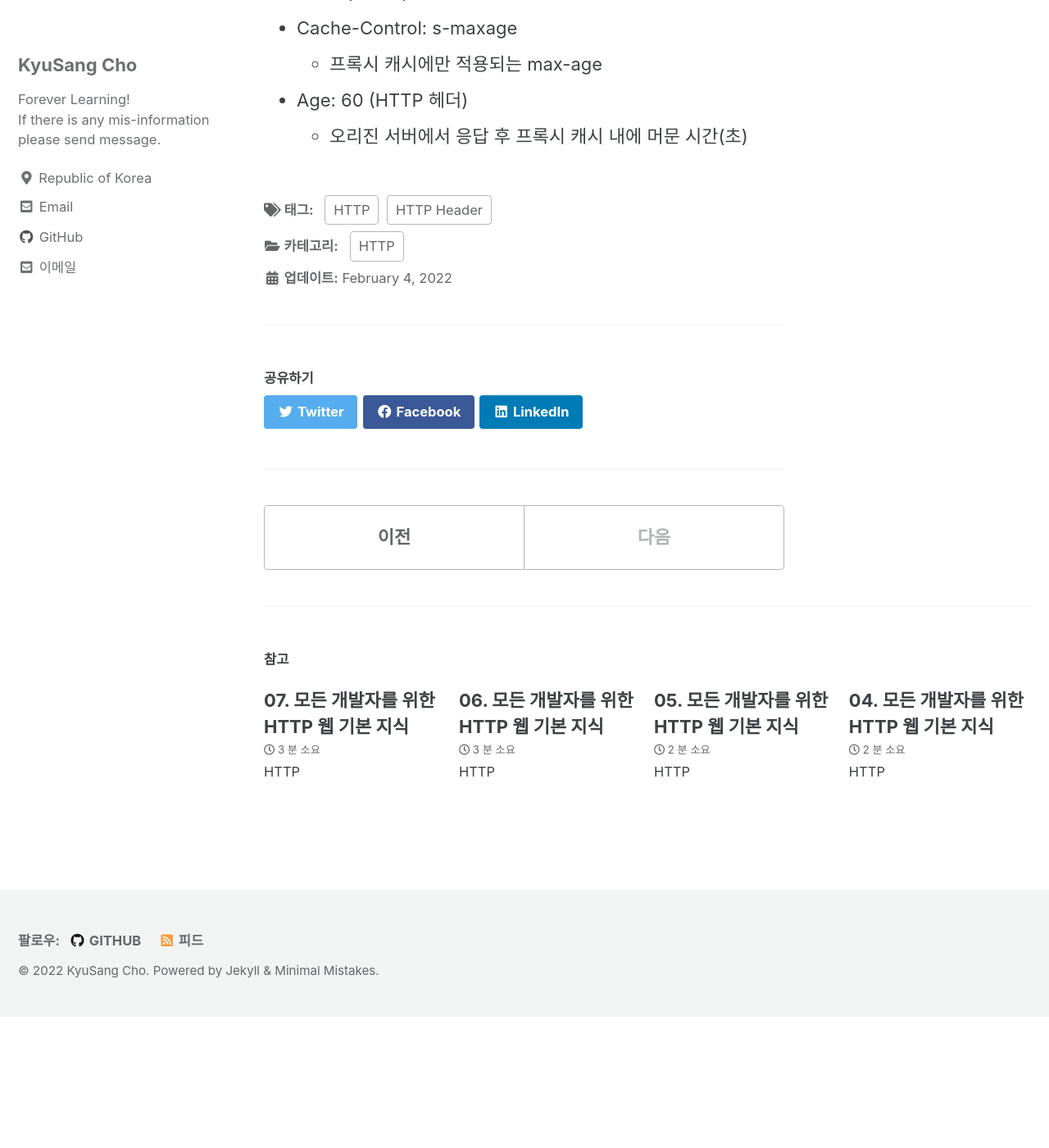
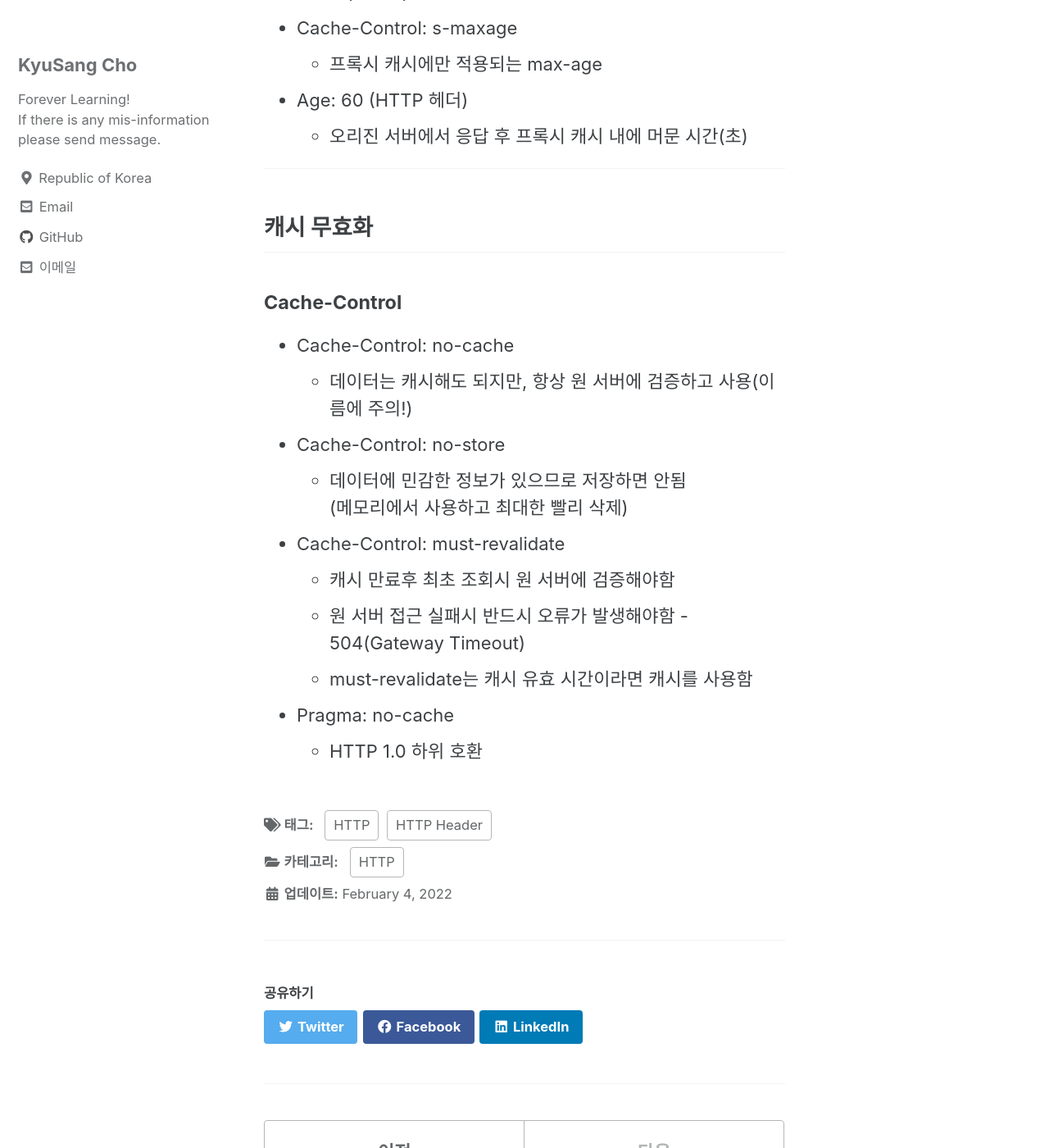
Before and after one commit to DevKS-Yet/DevKs-Yet.github.io, a Jekyll site: the page built from _posts/2022-02-04-51(http08).md, in a window 1280 px wide and 1400 px high, scrolled down 6397 px. Shown: the whole window at 82% size. Built offline with Jekyll 4.4.1, drawn with Linux system fonts in a browser that asks for light colours; cached includes are drawn as plain includes; before the commit the page ends 7637 px from its top, so only the background shows below that.

Commit message:
20220204

```diff
--- a/_posts/2022-02-04-51(http08).md
+++ b/_posts/2022-02-04-51(http08).md
@@ -143,3 +143,20 @@ tags:
   - 프록시 캐시에만 적용되는 max-age
 - Age: 60 (HTTP 헤더)
   - 오리진 서버에서 응답 후 프록시 캐시 내에 머문 시간(초)
+
+---
+
+## 캐시 무효화
+
+#### Cache-Control
+- Cache-Control: no-cache
+  - 데이터는 캐시해도 되지만, 항상 원 서버에 검증하고 사용(이름에 주의!)
+- Cache-Control: no-store
+  - 데이터에 민감한 정보가 있으므로 저장하면 안됨
+    (메모리에서 사용하고 최대한 빨리 삭제)
+- Cache-Control: must-revalidate
+  - 캐시 만료후 최초 조회시 원 서버에 검증해야함
+  - 원 서버 접근 실패시 반드시 오류가 발생해야함 - 504(Gateway Timeout)
+  - must-revalidate는 캐시 유효 시간이라면 캐시를 사용함
+- Pragma: no-cache
+  - HTTP 1.0 하위 호환
```
